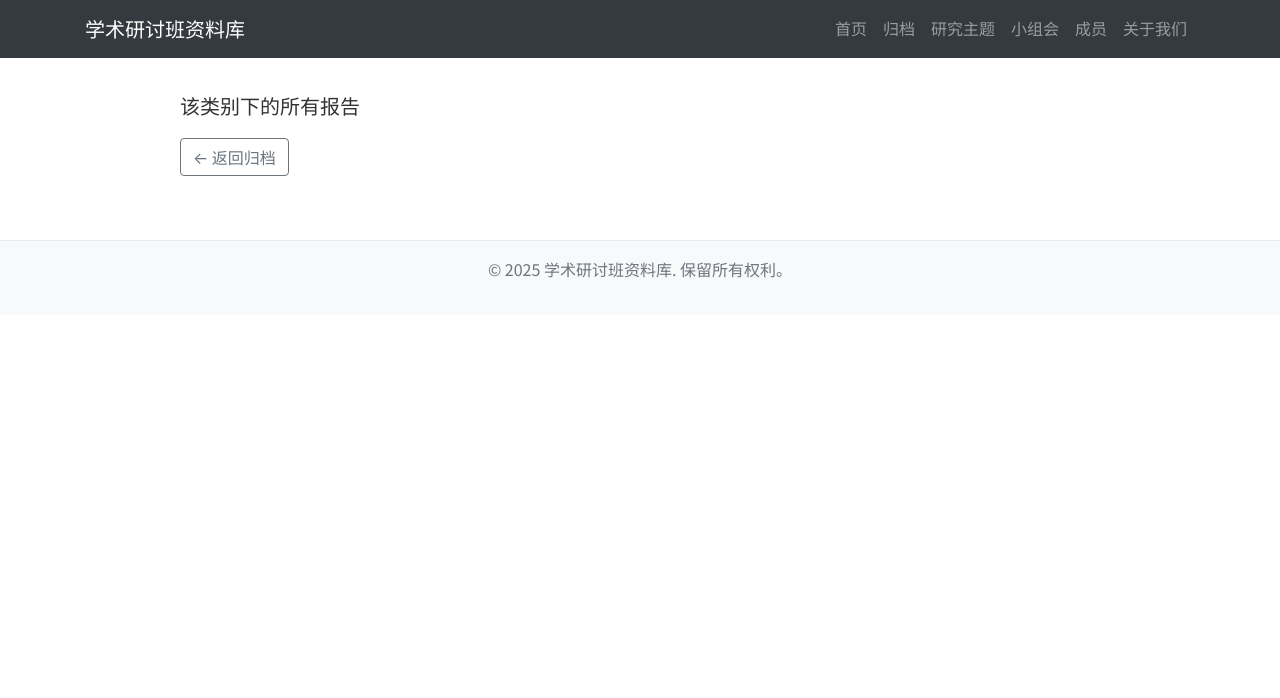
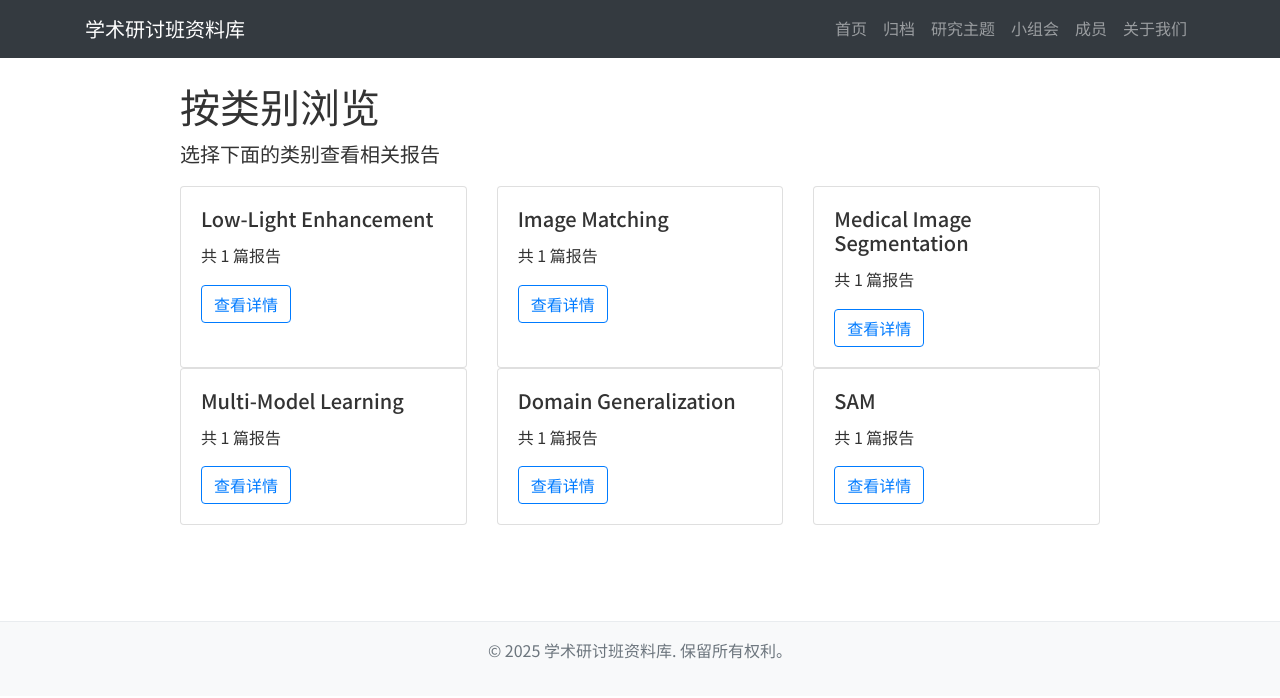
Before and after one commit to wushixuan238/ahu-seminar, a Jekyll site: the page built from category/index.html, in a window 1280 px wide. Shown: the top 698 px of the page. Built offline with Jekyll 4.4.1, drawn with Linux system fonts in a browser that asks for light colours.

Commit message:
feat: add category

```diff
--- /dev/null
+++ b/category/domain-generalization.html
@@ -0,0 +1,6 @@
+---
+layout: category
+title: Domain Generalization
+category_name: "Domain Generalization"
+permalink: /category/domain-generalization/
+---
--- /dev/null
+++ b/category/image-matching.html
@@ -0,0 +1,6 @@
+---
+layout: category
+title: Image Matching
+category_name: "Image Matching"
+permalink: /category/image-matching/
+---
--- a/category/index.html
+++ b/category/index.html
@@ -1,50 +1,34 @@
 ---
 layout: default
 title: 按类别浏览
-paginate:
-  category: all
+permalink: /category/
 ---
 
 <div class="container mt-4">
   <div class="row">
     <div class="col-md-10 offset-md-1">
       <header class="page-header">
-        {% if site.permalink contains ':category' %}
-          {% assign category_param = page.url | split: '/' | last %}
-        {% else %}
-          {% assign category_param = page.url | split: '/' | slice: -2, 1 | first %}
-        {% endif %}
-
-        {% assign real_category = nil %}
-        {% for post in site.posts %}
-          {% assign slug = post.category | strip | slugify %}
-          {% assign original = post.category | strip %}
-          {% if slug == category_param %}
-            {% assign real_category = original %}
-            {% break %}
-          {% endif %}
-        {% endfor %}
-
-        <h1 class="page-title">{{ real_category }}</h1>
-        <p class="lead">该类别下的所有报告</p>
+        <h1 class="page-title">按类别浏览</h1>
+        <p class="lead">选择下面的类别查看相关报告</p>
       </header>
 
-      <ul class="post-list">
-        {% for post in site.posts %}
-          {% assign slug = post.category | strip | slugify %}
-          {% if slug == category_param %}
-            <li>
-              <h3>
-                <a class="post-link" href="{{ post.paper_url }}">{{ post.title }}</a>
-              </h3>
-              <span class="post-meta">{{ post.date | date: "%Y-%m-%d" }} | 报告人：{{ post.author }}</span>
-              <p>{{ post.excerpt }}</p>
-            </li>
-          {% endif %}
+      <div class="row row-cols-1 row-cols-md-3 g-4 mb-5">
+        {% assign categories = site.posts | map: "category" | uniq %}
+        {% for category in categories %}
+          <div class="col">
+            <div class="card h-100">
+              <div class="card-body">
+                <h5 class="card-title">{{ category }}</h5>
+                <p class="card-text">
+                  {% assign cat_posts = site.posts | where: "category", category %}
+                  共 {{ cat_posts.size }} 篇报告
+                </p>
+                <a href="{{ site.baseurl }}/category/{{ category | strip | slugify }}/" class="btn btn-outline-primary">查看详情</a>
+              </div>
+            </div>
+          </div>
         {% endfor %}
-      </ul>
-
-      <p><a href="{{ site.baseurl }}/archives/" class="btn btn-outline-secondary">&larr; 返回归档</a></p>
+      </div>
     </div>
   </div>
 </div>
--- /dev/null
+++ b/category/low-light-enhancement.html
@@ -0,0 +1,6 @@
+---
+layout: category
+title: Low-Light Enhancement
+category_name: "Low-Light Enhancement"
+permalink: /category/low-light-enhancement/
+---
--- /dev/null
+++ b/category/medical-image-segmentation.html
@@ -0,0 +1,6 @@
+---
+layout: category
+title: Medical Image Segmentation
+category_name: "Medical Image Segmentation"
+permalink: /category/medical-image-segmentation/
+---
--- /dev/null
+++ b/category/multi-model-learning.html
@@ -0,0 +1,6 @@
+---
+layout: category
+title: Multi-Model Learning
+category_name: "Multi-Model Learning"
+permalink: /category/multi-model-learning/
+---
--- /dev/null
+++ b/category/sam.html
@@ -0,0 +1,6 @@
+---
+layout: category
+title: SAM
+category_name: "SAM"
+permalink: /category/sam/
+---
```
Also changed, not shown: _layouts/category.html (added, +29 -0 lines).
